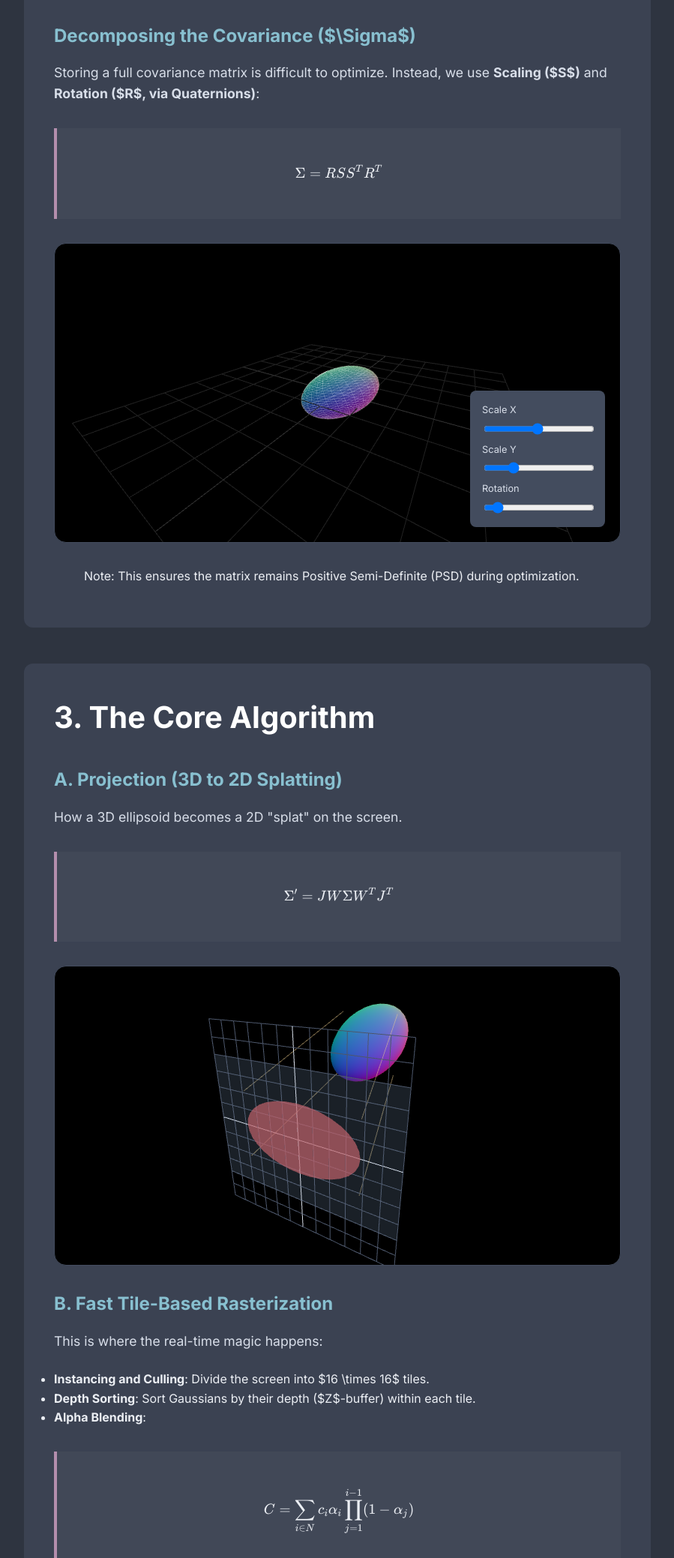
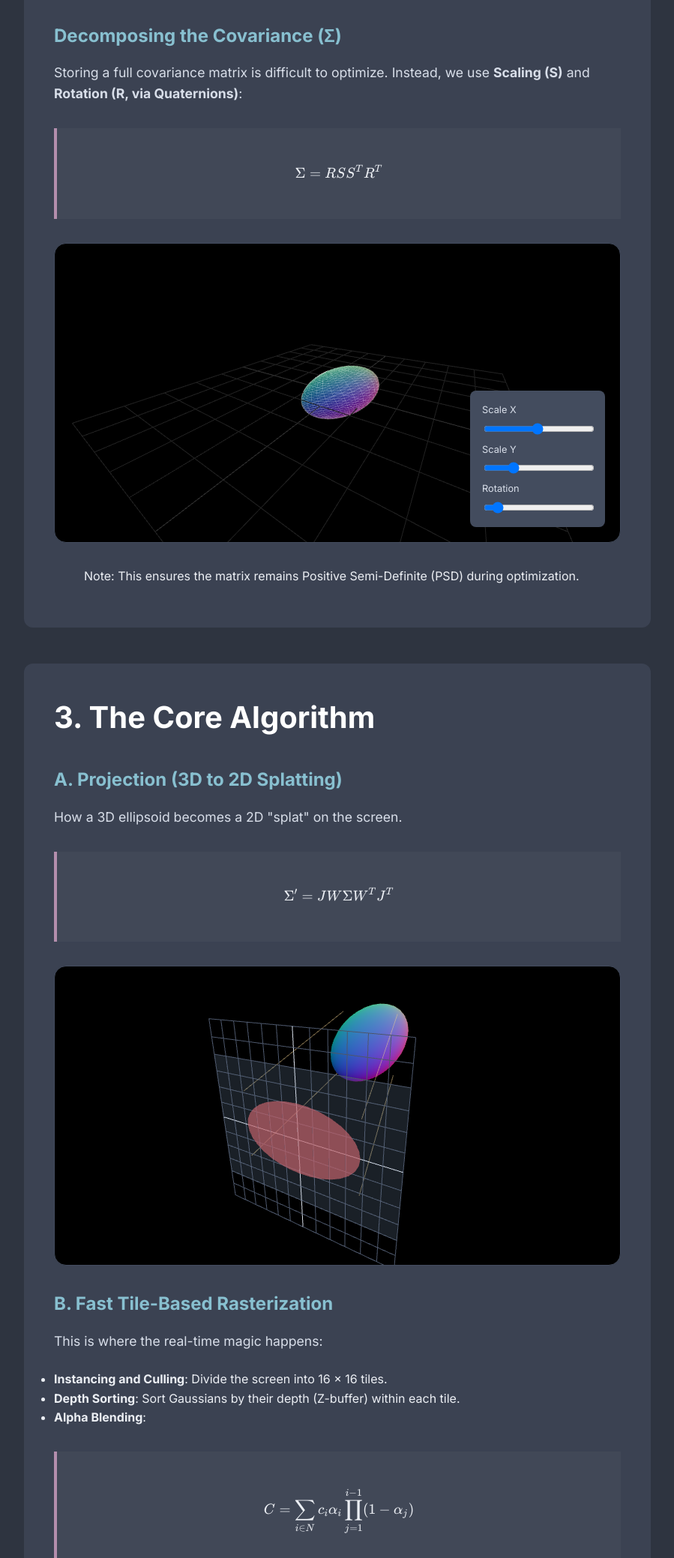
Before and after one commit to jason9075/Gaussian-Splatting-Explained, a website: page index.html in a window 1280 px wide. Shown: the part 1076-3154 px from the top of the page at 75% size, without its empty margins (190-1089 px from the left). Drawn offline with nearby package versions, Linux system fonts and the light colour scheme; animation ran at ten frames a second.

Commit message:
hotfix: fix symbol display

```diff
--- a/index.html
+++ b/index.html
@@ -58,8 +58,8 @@
             <h3>The Probability Density Function (PDF)</h3>
             <div class="math-block" id="math-pdf"></div>
 
-            <h3>Decomposing the Covariance ($\Sigma$)</h3>
-            <p>Storing a full covariance matrix is difficult to optimize. Instead, we use <strong>Scaling ($S$)</strong> and <strong>Rotation ($R$, via Quaternions)</strong>:</p>
+            <h3>Decomposing the Covariance (Σ)</h3>
+            <p>Storing a full covariance matrix is difficult to optimize. Instead, we use <strong>Scaling (S)</strong> and <strong>Rotation (R, via Quaternions)</strong>:</p>
             <div class="math-block" id="math-covariance"></div>
 
             <div id="kernel-demo" class="demo-viewport">
@@ -96,8 +96,8 @@
             <h3>B. Fast Tile-Based Rasterization</h3>
             <p>This is where the real-time magic happens:</p>
             <ul>
-                <li><strong>Instancing and Culling</strong>: Divide the screen into $16 \times 16$ tiles.</li>
-                <li><strong>Depth Sorting</strong>: Sort Gaussians by their depth ($Z$-buffer) within each tile.</li>
+                <li><strong>Instancing and Culling</strong>: Divide the screen into 16 × 16 tiles.</li>
+                <li><strong>Depth Sorting</strong>: Sort Gaussians by their depth (Z-buffer) within each tile.</li>
                 <li><strong>Alpha Blending</strong>:
                     <div class="math-block" id="math-alpha"></div>
                 </li>
```
